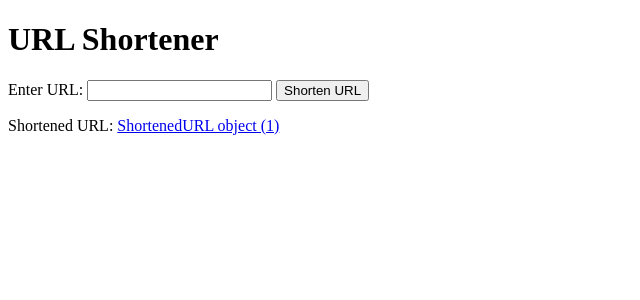
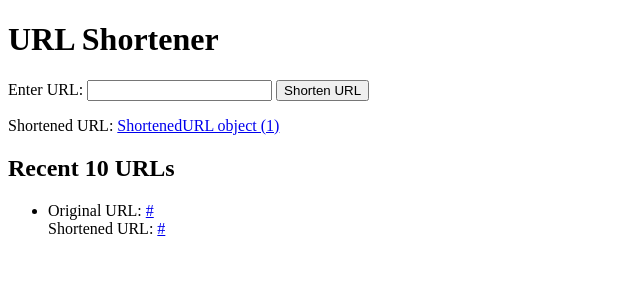
Before and after one commit to redwan-cse/URL-Shortener-Django, a Django app: template urlShortener/urlShortenerApp/templates/home.html in a window 1280 px wide. Shown: the top 300 px of the page, without its empty margins (0-640 px from the left). Run offline with Django 4.2, Linux system fonts and the light colour scheme; the template is opened without the code that fills it: values that come from a table or form of the project are taken from there, others are empty; tables that the repository leaves empty hold one stand-in row (values such as "Sample post").

Commit message:
Added Recent URLs Features

```diff
--- a/urlShortener/urlShortenerApp/models.py
+++ b/urlShortener/urlShortenerApp/models.py
@@ -4,3 +4,6 @@ from django.db import models
 class ShortenedURL(models.Model):
     original_url = models.URLField()
     short_url = models.CharField(max_length=10, unique=True)
+
+    def get_absolute_url(self):
+        return self.short_url
--- a/urlShortener/urlShortenerApp/templates/home.html
+++ b/urlShortener/urlShortenerApp/templates/home.html
@@ -1,5 +1,3 @@
-<!-- FILEPATH: /E:/PrimeTech/URL-Shortener-Django/urlShortener/urlShortenerApp/templates/urlShortenerApp/home.html -->
-
 <!DOCTYPE html>
 <html lang="en">
 <head>
@@ -16,5 +14,18 @@
     {% if shortened_url %}
         <p>Shortened URL: <a href="{{ shortened_url }}">{{ shortened_url }}</a></p>
     {% endif %}
+
+    <!-- Display the 10 most recent URLs -->
+    {% if recent_urls %}
+        <h2>Recent 10 URLs</h2>
+        <ul>
+            {% for url in recent_urls %}
+                <li>
+                    Original URL: <a href="{{ url.original_url }}">{{ url.original_url }}</a><br>
+                    Shortened URL: <a href="{{ url.get_absolute_url }}">{{ url.get_absolute_url }}</a>
+                </li>
+            {% endfor %}
+        </ul>
+    {% endif %}
 </body>
 </html>
```
Also changed, not shown: urlShortener/urlShortenerApp/views.py (+8 -4 lines), README.md.
